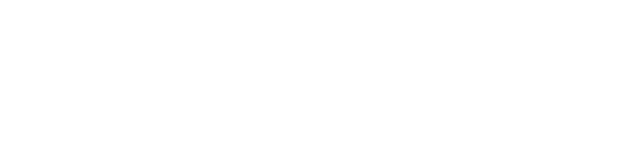
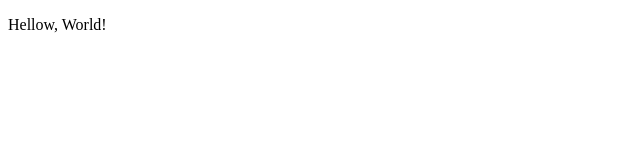
Before and after one commit to vanek0085/Test, a plain HTML site: page index.html in a window 1280 px wide. Shown: the whole page, without its empty margins (0-640 px from the left). Drawn offline with Linux system fonts and the light colour scheme.

Commit message:
new commit

```diff
--- a/index.html
+++ b/index.html
@@ -8,6 +8,7 @@
 </head>
 
 <body>
+      <p>Hellow, World!</p>
 
 </body>
 
```
